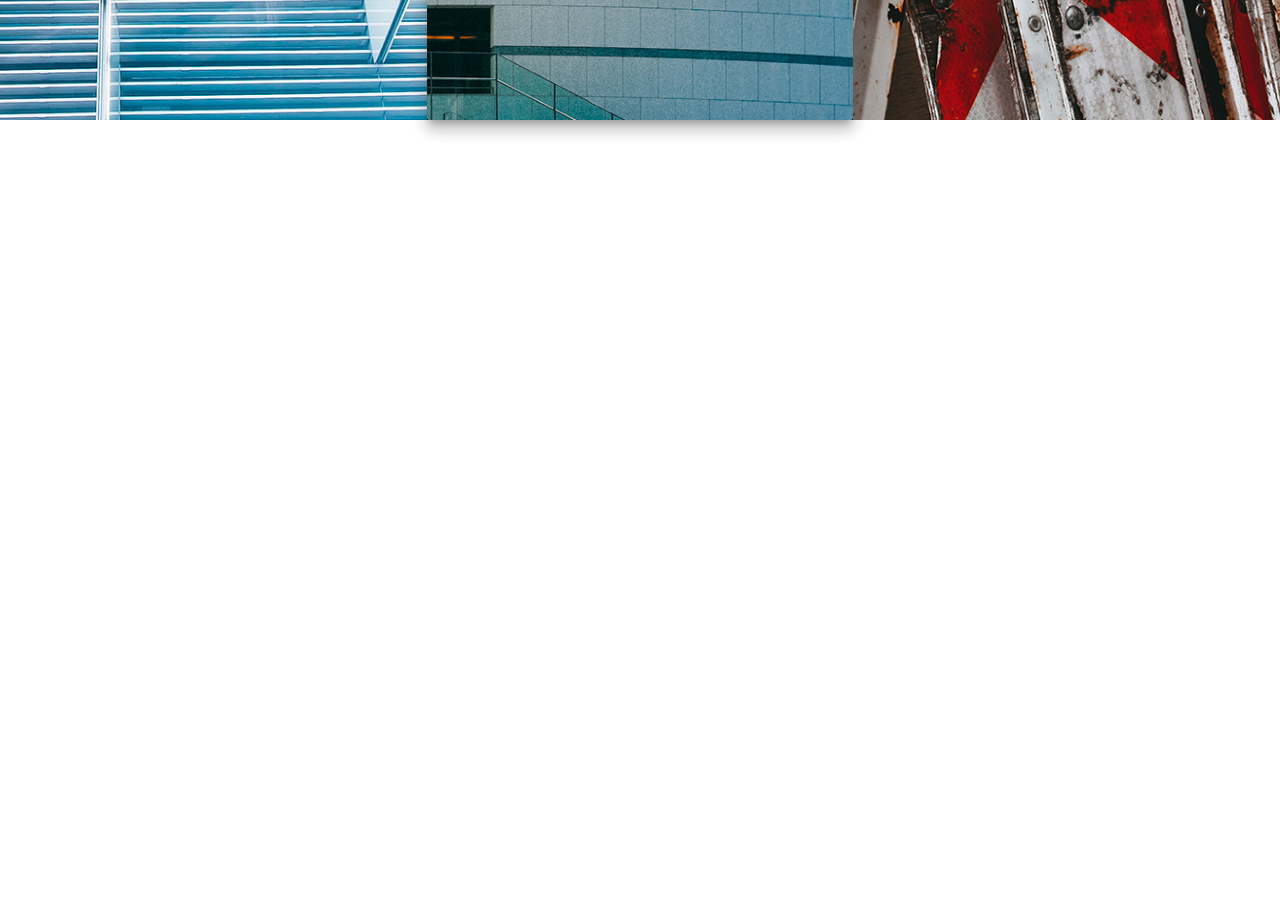
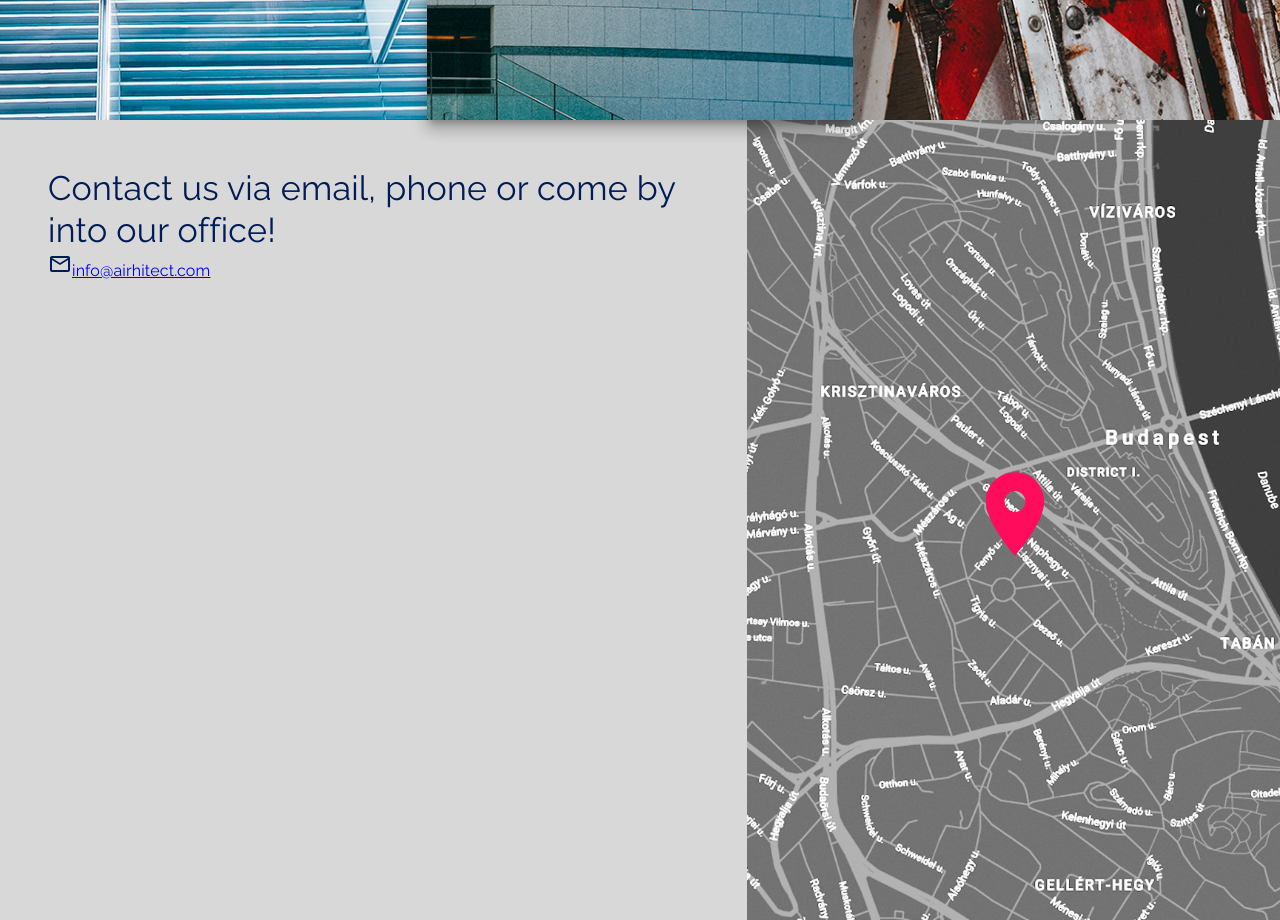
Before and after one commit to M-Ivan/Landing-Page, a React (Create React App) app: page / in a window 1280 px wide. Shown: the part 2280-3200 px from the top of the page. Built offline with nearby package versions, Linux system fonts and the light colour scheme.

Commit message:
contact 1 && fix: folio

```diff
--- a/src/components/Contact.js
+++ b/src/components/Contact.js
@@ -1,16 +1,62 @@
-import { Grid, makeStyles } from "@material-ui/core";
+import { CardMedia, Grid, makeStyles } from "@material-ui/core";
+import { EmailOutlined } from "@material-ui/icons";
+import LocationOnIcon from "@material-ui/icons/LocationOn";
+import { CustomTypography } from "../App";
 
 const useStyles = makeStyles((theme) => ({
   root: {
-    color: "#fff",
+    color: "#001c56",
+    minHeight: "100vh",
+    backgroundColor: "#d8d8d8",
+  },
+  // TODO: Contact items
+  contact: {
     padding: "3rem",
-    minHeight: "100vh",
-    backgroundColor: "#fff",
+    textAlign: "left",
+    fontWeight: 600,
+  },
+  map: {
+    display: "flex",
+    height: "100%",
+  },
+  location: {
+    position: "relative",
+    top: "43%",
+    left: "41%",
+    width: "100px",
+    height: "100px",
+    color: "#ff0c5c",
   },
 }));
 function Contact(props) {
   const classes = useStyles();
-  return <Grid container className={classes.root}></Grid>;
+  return (
+    <Grid container className={classes.root}>
+      <Grid item xs={12} lg={7}>
+        <Grid container direction="column" className={classes.contact}>
+          <CustomTypography variant="h4" component="h1">
+            Contact us via email, phone or come by into our office!
+          </CustomTypography>
+          <CustomTypography variant="body1">
+            <EmailOutlined />
+            <a href="mailto:info@airhitect.com">info@airhitect.com</a>
+          </CustomTypography>
+        </Grid>
+      </Grid>
+      <Grid item xs={12} lg={5} style={{ backgroundColor: "#000" }}>
+        <CardMedia
+          component="div"
+          alt="Project 2"
+          image="/assets/map.jpg"
+          title="Encuentranos!"
+          className={classes.map}
+        >
+          {" "}
+          <LocationOnIcon className={classes.location} />
+        </CardMedia>
+      </Grid>
+    </Grid>
+  );
 }
 
 export default Contact;
--- a/src/components/Portfolio.js
+++ b/src/components/Portfolio.js
@@ -38,7 +38,7 @@ const useStyles = makeStyles((theme) => ({
   },
   back: {
     boxShadow: theme.shadows[10],
-    [theme.breakpoints.down("sm")]: {
+    [theme.breakpoints.down("md")]: {
       height: "100%",
       marginLeft: "0rem",
       width: "80px",
@@ -59,7 +59,7 @@ const useStyles = makeStyles((theme) => ({
     left: "0%",
     color: "#011b58",
     zIndex: 10,
-    [theme.breakpoints.up("md")]: {
+    [theme.breakpoints.up("lg")]: {
       top: "250%",
 
       "&:hover": {
@@ -70,10 +70,9 @@ const useStyles = makeStyles((theme) => ({
   },
   forward: {
     boxShadow: theme.shadows[10],
-    [theme.breakpoints.down("sm")]: {
+    [theme.breakpoints.down("md")]: {
       height: "100%",
       top: "200%",
-
       marginRight: "0rem",
       width: "80px",
       boxShadow: "0 0",
@@ -92,7 +91,7 @@ const useStyles = makeStyles((theme) => ({
     right: "0%",
     color: "#011b58",
     zIndex: 10,
-    [theme.breakpoints.up("md")]: {
+    [theme.breakpoints.up("lg")]: {
       top: "250%",
 
       "&:hover": {
@@ -103,7 +102,7 @@ const useStyles = makeStyles((theme) => ({
   },
   backB: {
     boxShadow: theme.shadows[10],
-    [theme.breakpoints.down("sm")]: {
+    [theme.breakpoints.down("md")]: {
       height: "100%",
       marginLeft: "0rem",
       width: "80px",
@@ -216,7 +215,8 @@ function Portfolio(props) {
   const [selected, setSelected] = useState(1);
 
   // checker de width
-  const mobile = width === "xs" || width === "sm" ? true : false;
+  const mobile =
+    width === "xs" || width === "sm" || width === "md" ? true : false;
 
   const openCloseModal = () => {
     setShowDetails(!showDetails);
@@ -280,7 +280,7 @@ function Portfolio(props) {
         <ArrowForwardIosIcon />
       </IconButton>
       <Hidden mdDown>
-        <Grid item xs={12} md={6} lg={4} className={classes.project}>
+        <Grid item lg={4} className={classes.project}>
           <CardActionArea onClick={handleBack} style={{ height: "100%" }}>
             <CardMedia
               // Poner una imagen que respete las dimensiones siempre
@@ -293,7 +293,7 @@ function Portfolio(props) {
           </CardActionArea>
         </Grid>
       </Hidden>{" "}
-      <Grid item xs={12} md={12} lg={4} className={classes.project}>
+      <Grid item xs={12} lg={4} className={classes.project}>
         <CardActionArea
           onClick={() => setShowDetails(true)}
           style={{ height: "100%" }}
@@ -339,7 +339,7 @@ function Portfolio(props) {
         </CardActionArea>
       </Grid>
       <Hidden mdDown>
-        <Grid item xs={12} md={6} lg={4} className={classes.project}>
+        <Grid item lg={4} className={classes.project}>
           <CardActionArea onClick={handleForward} style={{ height: "100%" }}>
             <CardMedia
               component="img"
```
Also changed, not shown: public/assets/map.jpg (added).
